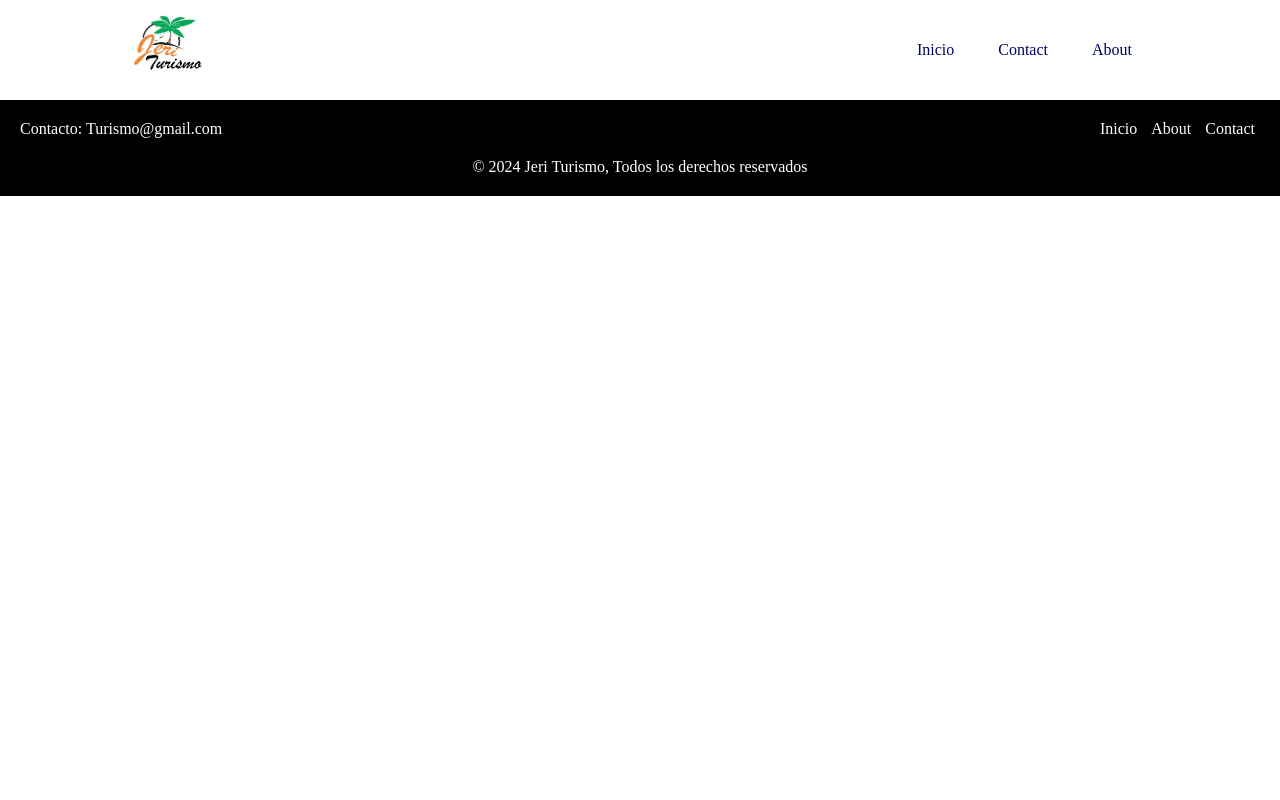
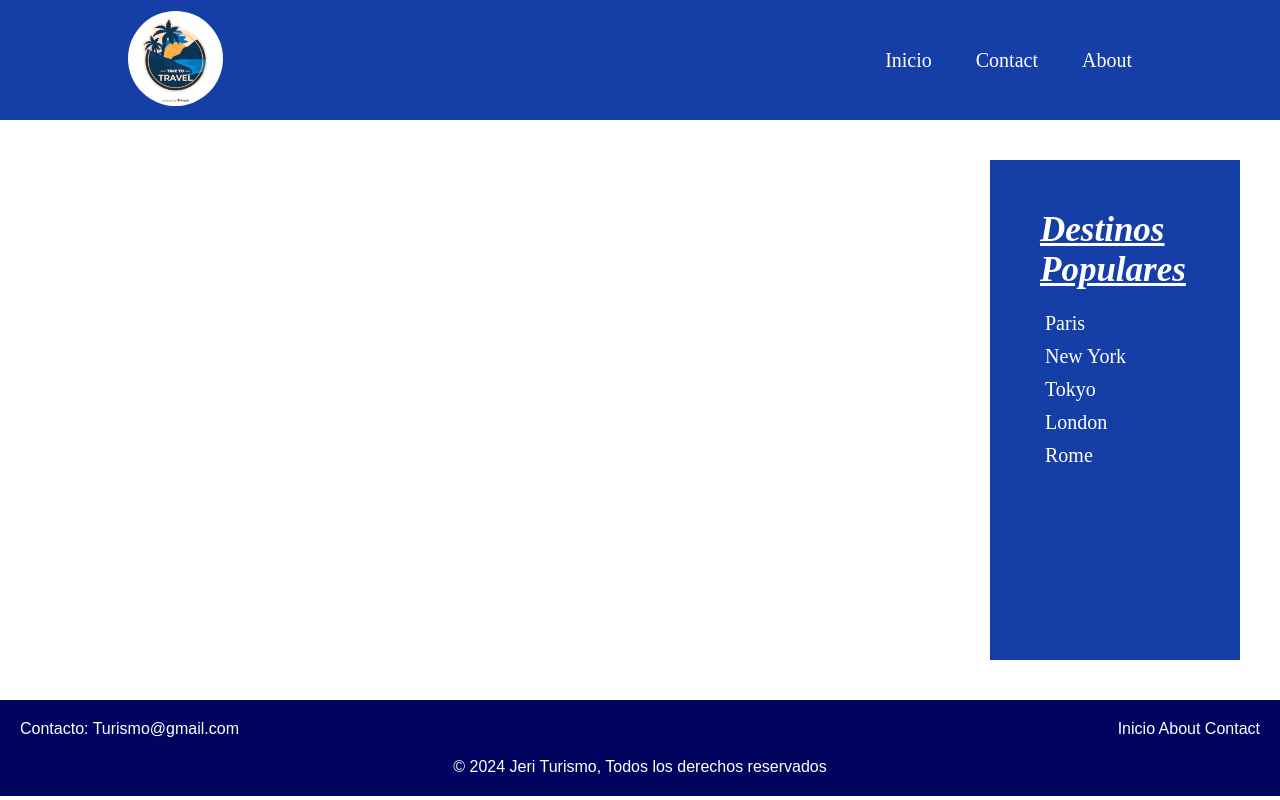
Before and after one commit to EQUIPO-2023/Turismo.Arg, a plain HTML site: page index.html in a window 1280 px wide. Drawn offline with Linux system fonts and the light colour scheme.

Commit message:
se termino el formulario de contacto

```diff
--- a/assets/styles/contact.css
+++ b/assets/styles/contact.css
@@ -4,84 +4,106 @@
     box-sizing: border-box;
 }
 
-.header{
+.header {
+    background: #153ea6;
     display: flex;
     justify-content: flex-end;
     align-items: center;
-    height: 100px;
+    height: 120px;
     padding: 5px 10%;
 }
 
-.header .logo{
+.header .logo {
     cursor: pointer;
     margin-right: auto;
 }
 
-.header .logo img{
-    height: 80px;
+.header .logo img {
+    height: 95px;
     border-radius: 50%;
     width: auto;
     transition: all 0.3s;
 }
 
-.header .logo img:hover{
+.header .logo img:hover {
     transform: scale(1.2);
 }
 
-.header .nav-links{
+.header .nav-links {
     list-style: none;
 }
 
-.header .nav-links li{
+.header .nav-links li {
     display: inline-block;
     padding: 0 20px;
 }
 
-.header .nav-links li:hover{
+.header .nav-links li:hover {
     transform: scale(1.1);
 }
 
-.header .nav-links a{
-    font-size: 700;
-    color: #00045f;
+.header .nav-links a {
+    font-size: 20px;
+    color: #ffffff;
     text-decoration: none;
 }
 
-.header .nav-links li a:hover{
-    color: #153ea6;
+.header .nav-links li a:hover {
+    color: #000000;
+    font-size: 25px;
 }
-
-footer{
-    background: black;
+footer {
+    background-color:#00045f;
     color: #ffffff;
     padding: 20px;
     text-align: center;
+    font-family: Arial, sans-serif;
+    clear: both;
 }
 
-.footer-container{
+.footer-container {
     display: flex;
     justify-content: space-between;
     align-items: center;
+}
+
+.footer-container p {
+    margin: 0;
+}
+
+.footer-container ul {
+    list-style: none;
+    padding: 0;
+    margin: 0;
 }
 
 .footer-container ul li {
     display: inline;
 }
 
-.footer-container ul li:not(:last-child){
+.footer-container ul li:not(:last-child) {
     margin-right: 10px;
 }
 
-.footer-container ul li a{
+.footer-container ul li a {
     color: #ffffff;
     text-decoration: none;
-    margin: 5px;
 }
 
-.footer.container ul li a:hover{
+.footer-container ul li a:hover {
     text-decoration: underline;
 }
 
-.copyright{
+.copyright {
     margin-top: 20px;
 }
+form{
+    border-radius: 10px ;
+}
+#bottom:hover{
+    background-color: #153ea6;
+    text-decoration: #000000;
+}
+form{
+    background-color: #527fae;
+}
--- a/assets/styles/index.css
+++ b/assets/styles/index.css
@@ -1,88 +1,162 @@
-*{
+* {
     margin: 0;
     padding: 0;
     box-sizing: border-box;
 }
 
-.header{
+.header {
+    background: #153ea6;
     display: flex;
     justify-content: flex-end;
     align-items: center;
-    height: 100px;
+    height: 120px;
     padding: 5px 10%;
 }
 
-.header .logo{
+.header .logo {
     cursor: pointer;
     margin-right: auto;
 }
 
-.header .logo img{
-    height: 80px;
+.header .logo img {
+    height: 95px;
     border-radius: 50%;
     width: auto;
     transition: all 0.3s;
 }
 
-.header .logo img:hover{
+.header .logo img:hover {
     transform: scale(1.2);
 }
 
-.header .nav-links{
+.header .nav-links {
     list-style: none;
 }
 
-.header .nav-links li{
+.header .nav-links li {
     display: inline-block;
     padding: 0 20px;
 }
 
-.header .nav-links li:hover{
+.header .nav-links li:hover {
     transform: scale(1.1);
 }
 
-.header .nav-links a{
-    font-size: 700;
-    color: #00045f;
+.header .nav-links a {
+    font-size: 20px;
+    color: #ffffff;
     text-decoration: none;
 }
 
-.header .nav-links li a:hover{
-    color: #153ea6;
+.header .nav-links li a:hover {
+    color: #000000;
+    font-size: 25px;
 }
 
+aside {
+    background-color: #153ea6;
+    padding: 40px;
+    width: 250px;
+    height: 500px;
+    float: right;
+    margin: 40px;
+}
 
-footer{
-    background: black;
+aside h2 {
+    color: #ffffff;
+    font-size: 35px;
+    margin: 10px;
+    margin-bottom: 22px;
+}
+
+aside ul {
+    list-style: none;
+    padding: 0;
+    margin: 0;
+}
+
+aside ul li {
+    margin-bottom: 10px;
+}
+
+aside ul li a {
+    font-size: 20px;
+    margin: 15px;
+    text-decoration: none;
+    color: #ffffff;
+}
+
+aside ul li a:hover {
+    color: #000000;
+}
+
+footer {
+    background-color:#00045f;
     color: #ffffff;
     padding: 20px;
     text-align: center;
+    font-family: Arial, sans-serif;
+    clear: both;
 }
 
-.footer-container{
+.footer-container {
     display: flex;
     justify-content: space-between;
     align-items: center;
+}
+
+.footer-container p {
+    margin: 0;
+}
+
+.footer-container ul {
+    list-style: none;
+    padding: 0;
+    margin: 0;
 }
 
 .footer-container ul li {
     display: inline;
 }
 
-.footer-container ul li:not(:last-child){
+.footer-container ul li:not(:last-child) {
     margin-right: 10px;
 }
 
-.footer-container ul li a{
+.footer-container ul li a {
     color: #ffffff;
     text-decoration: none;
-    margin: 5px;
 }
 
-.footer.container ul li a:hover{
+.footer-container ul li a:hover {
     text-decoration: underline;
 }
 
-.copyright{
+.copyright {
     margin-top: 20px;
 }
+
+/* Media queries para hacer el diseño responsive */
+
+@media screen and (max-width: 768px) {
+    .header {
+        flex-direction: column;
+        justify-content: center;
+        height: auto;
+    }
+
+    .header .logo {
+        margin-right: 0;
+        margin-bottom: 20px;
+    }
+
+    .header .nav-links li {
+        display: block;
+        padding: 10px 0;
+    }
+
+    aside {
+        float: none;
+        width: 100%;
+    }
+}
--- a/index.html
+++ b/index.html
@@ -9,7 +9,7 @@
 <body>
     <header class="header">
         <div class="logo">
-            <img src="./assets/img/logo-turismo.jpg" alt="Logo de la marca">
+            <img src="./assets/img/logooo.avif" alt="Logo de la marca">
         </div>
         <nav>
            <ul class="nav-links">
@@ -21,9 +21,17 @@
     </header>
     <main>
         <aside>
-
+            <h2><i><u>Destinos Populares</u></i></h2>
+            <ul>
+                <li><a href="#">Paris</a></li>
+                <li><a href="#">New York</a></li>
+                <li><a href="#">Tokyo</a></li>
+                <li><a href="#">London</a></li>
+                <li><a href="#">Rome</a></li>
+            </ul>
         </aside>
     </main>
+
     <footer>
     <div class="footer-container">
         <p>Contacto: Turismo@gmail.com</p>
```
Also changed, not shown: contact.html (+21 -8 lines), assets/img/logo-turismo.jpg (deleted), assets/img/logooo.avif (added).
